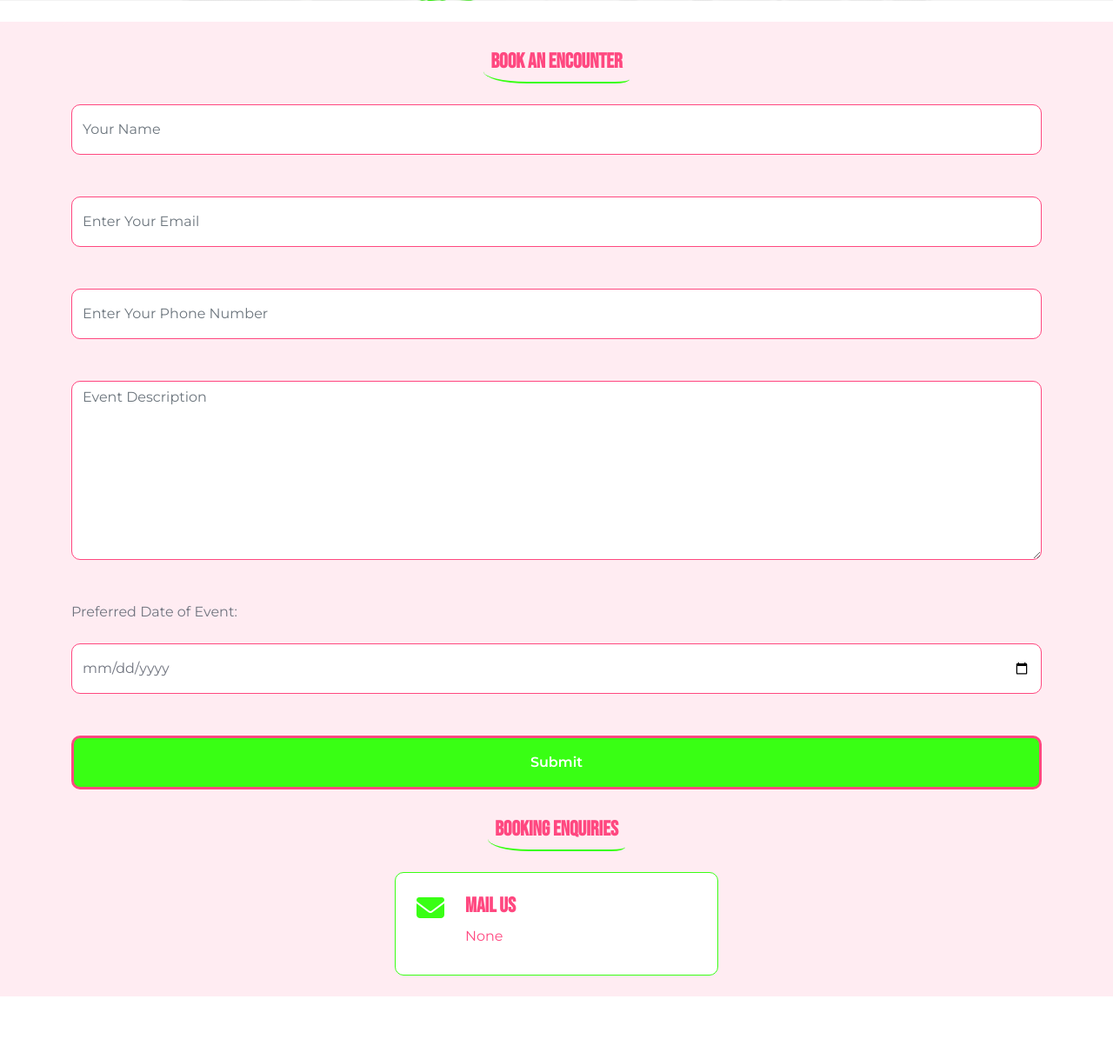
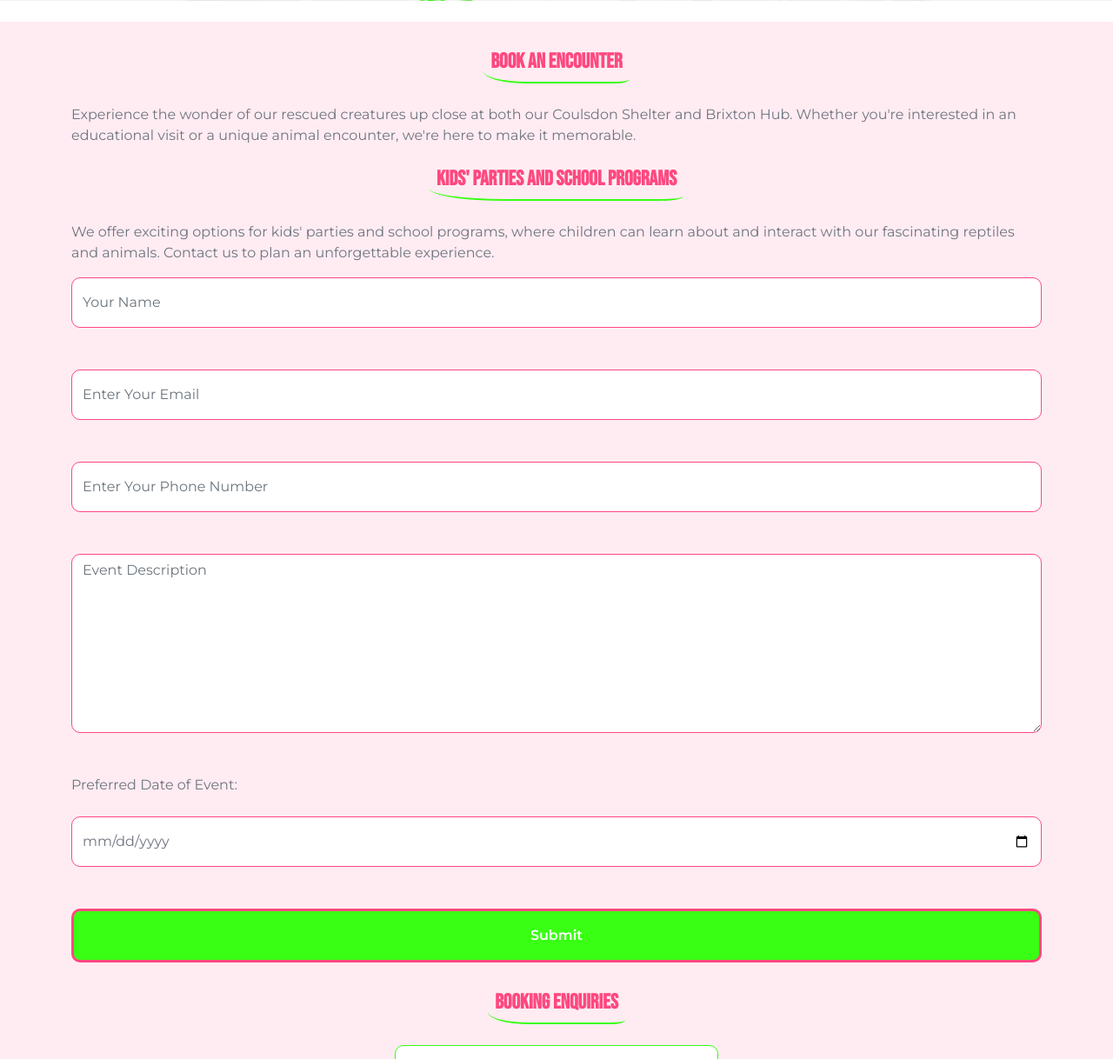
Before and after one commit to IslamKolade/DragonShelter, a Django app: page /book_an_encounter/ in a window 1280 px wide. Shown: the part 397-1615 px from the top of the page at 87% size. Run offline with Django 4.2, Linux system fonts and the light colour scheme; data comes from the database, SQL or seed files in the repository; some libraries are stand-ins or nearby versions.

Commit message:
Added Text to Book an Encounter Page

```diff
--- a/core/templates/book_an_encounter.html
+++ b/core/templates/book_an_encounter.html
@@ -24,6 +24,11 @@
         <div class="mx-auto text-center wow fadeIn" data-wow-delay="0.1s" style="max-width: 700px;">
             <h4 class="text-primary mb-4 border-bottom border-secondary border-2 d-inline-block p-2 title-border-radius">Book an Encounter</h4>
         </div>
+        <p>Experience the wonder of our rescued creatures up close at both our Coulsdon Shelter and Brixton Hub. Whether you're interested in an educational visit or a unique animal encounter, we're here to make it memorable.</p>
+        <div class="mx-auto text-center wow fadeIn" data-wow-delay="0.1s" style="max-width: 700px;">
+            <h4 class="text-primary mb-4 border-bottom border-secondary border-2 d-inline-block p-2 title-border-radius">Kids' Parties and School Programs</h4>
+        </div>
+        <p>We offer exciting options for kids' parties and school programs, where children can learn about and interact with our fascinating reptiles and animals. Contact us to plan an unforgettable experience.</p>
 
         <form id="bookAnEncounterForm">
             {% csrf_token %}
--- a/core/templates/index.html
+++ b/core/templates/index.html
@@ -327,6 +327,12 @@
             <div class="mx-auto text-center wow fadeIn" data-wow-delay="0.1s" style="max-width: 700px;">
                 <h4 class="text-primary mb-4 border-bottom border-secondary border-2 d-inline-block p-2 title-border-radius">Book an Encounter</h4>
             </div>
+            <p>Experience the wonder of our rescued creatures up close at both our Coulsdon Shelter and Brixton Hub. Whether you're interested in an educational visit or a unique animal encounter, we're here to make it memorable.</p>
+            <div class="mx-auto text-center wow fadeIn" data-wow-delay="0.1s" style="max-width: 700px;">
+                <h4 class="text-primary mb-4 border-bottom border-secondary border-2 d-inline-block p-2 title-border-radius">Kids' Parties and School Programs</h4>
+            </div>
+            <p>We offer exciting options for kids' parties and school programs, where children can learn about and interact with our fascinating reptiles and animals. Contact us to plan an unforgettable experience.</p>
+
 
             <form id="bookAnEncounterForm" class="container">
                 {% csrf_token %}
```
